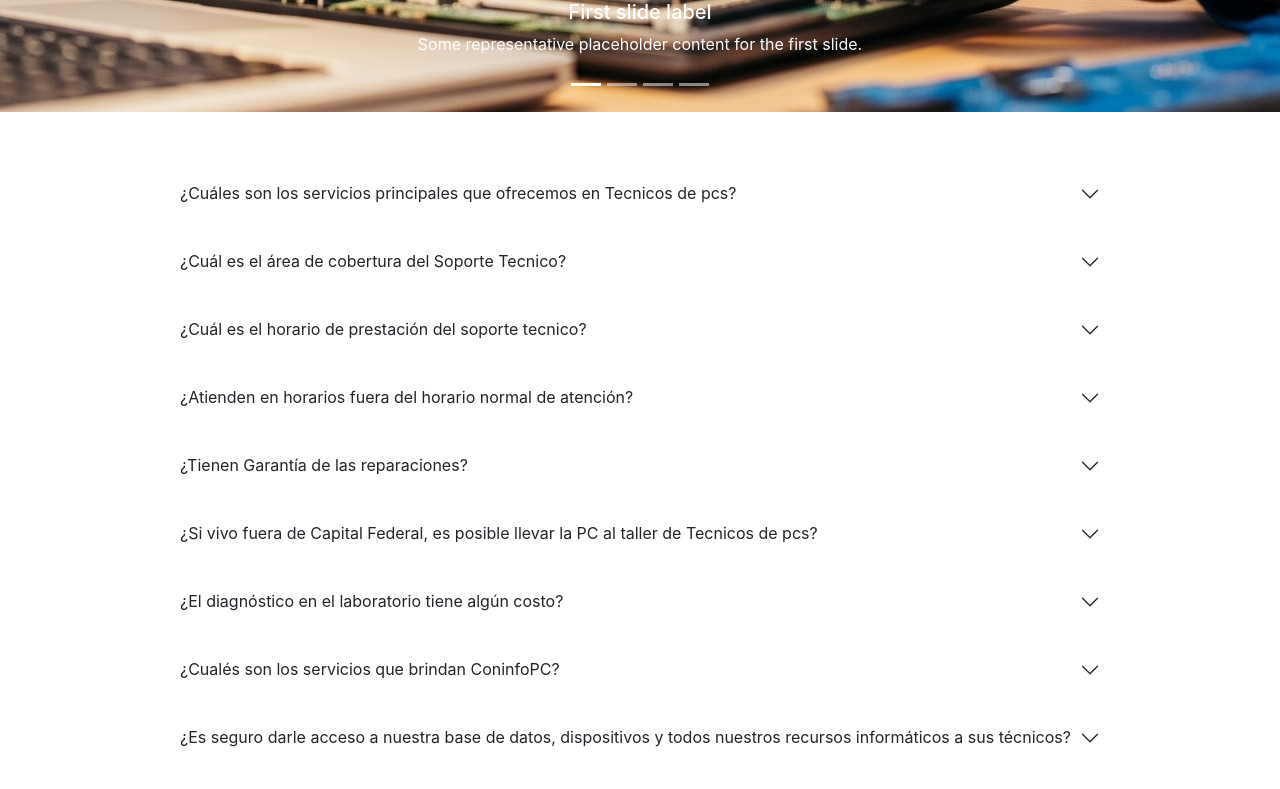
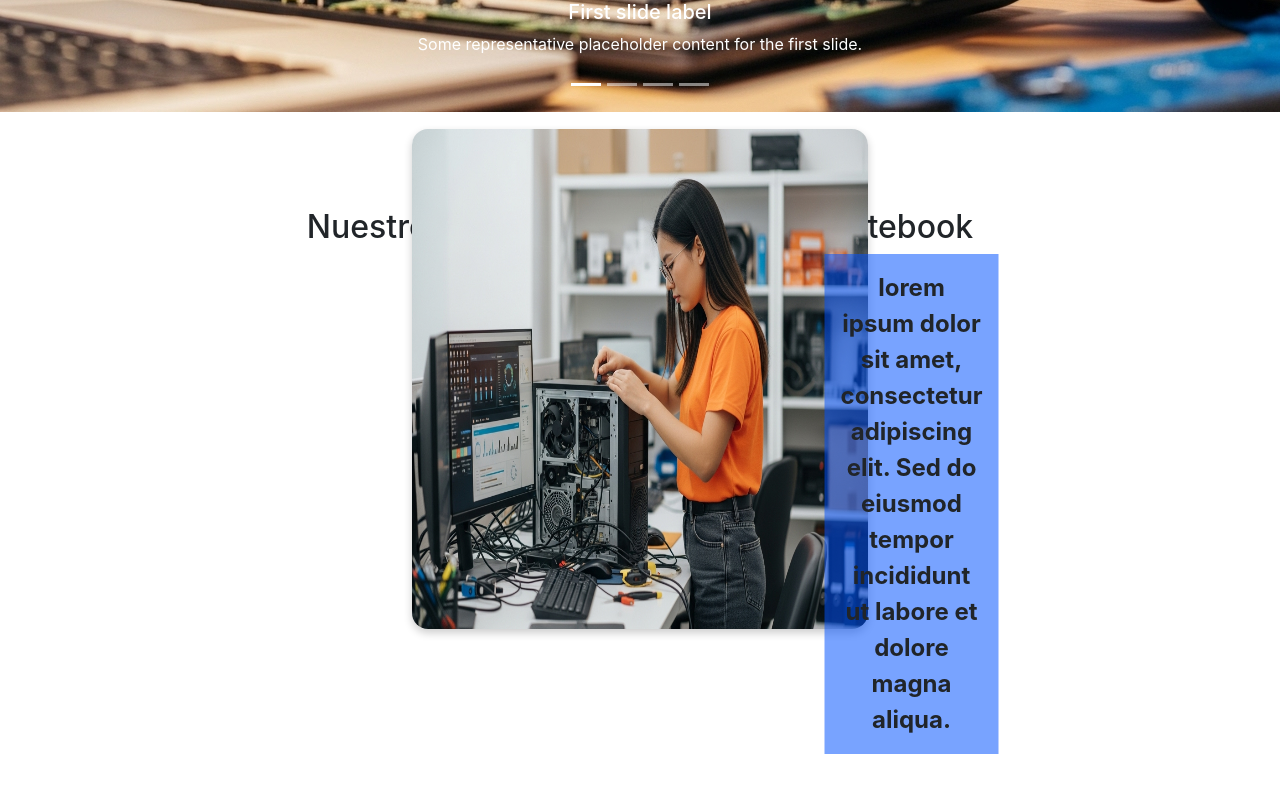
Before and after one commit to Daniel-Teseira/reparacionespc-react, a React (Create React App) app: page /home in a window 1280 px wide. Shown: the part 880-1669 px from the top of the page. Built offline with nearby package versions, Linux system fonts and the light colour scheme.

Commit message:
se cambio diseño de cards

```diff
--- a/src/pages/home/Home.js
+++ b/src/pages/home/Home.js
@@ -164,7 +164,7 @@ const Home = () => {
           </div>
         </div>
       </section>*/}
-
+    {/*
       <section className='preguntas'>
         <div className='accordion accordion-flush' id='accordionFlushExample'>
           <div className='accordion-item'>
@@ -465,8 +465,8 @@ const Home = () => {
             </div>
           </div>
         </div>
-      </section>
-
+      </section>*/}
+{/*
       <section className='como_trabajamos '>
         <div>
           <h3 className='d-flex justify-content-center m-3'>
@@ -625,7 +625,7 @@ const Home = () => {
             técnico vaio reparar hp y toshiba satellite
           </marquee>
         </div>
-      </section>
+      </section>*/}
 {/*
       <section className='nosotros py-2'>
         <div>
@@ -907,13 +907,50 @@ const Home = () => {
         </div>
       </section>*/}
 
-      <section className='servicios'>
+      <section className='servicios my-5'>
         <div className='d-flex justify-content-center'>
           <h2 className='wnd-align-center'>
             Nuestro Servicio<strong>&nbsp;</strong>Técnico de PC
             <strong> </strong>y Notebook
           </h2>
         </div>
+
+        <div className="container">
+          <div className="row justify-content-center">
+            <div className="col-md-6">
+              <div className="card border-0 position-relative text-center flex-row">
+
+                {/* Imagen desplazada hacia arriba */}
+                <img
+                  src={img2}
+                  alt="Servicio"
+                  className="img-fluid"
+                  style={{
+                    transform: 'translateY(-25%)',
+                    zIndex: 1,
+                    borderRadius: '1rem',
+                    boxShadow: '0 4px 8px rgba(0, 0, 0, 0.2)',
+                  }}
+                />
+
+                {/* Texto desplazado hacia abajo */}
+                <div
+                  className="card-body"
+                  style={{
+                    transform: 'translatex(-25%)',
+                     zIndex: 10,
+                    backgroundColor: 'rgba(0, 81, 255, 0.53)',
+                  }}
+                >
+                  <p className="card-text fw-bold" style={{ fontSize: '1.5rem' }}>
+                    lorem ipsum dolor sit amet, consectetur adipiscing elit. Sed do eiusmod tempor incididunt ut labore et dolore magna aliqua.
+                  </p>
+                </div>
+              </div>
+            </div>
+          </div>
+        </div>
+
 
         <div className='d-flex flex-wrap justify-content-evenly'>
           <div className='card_servicio'>
```
